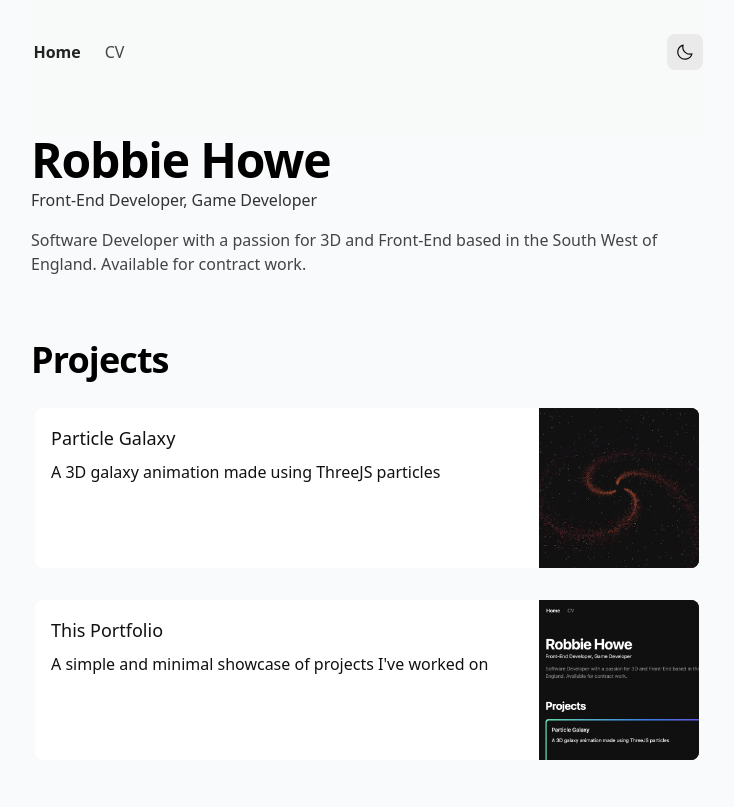
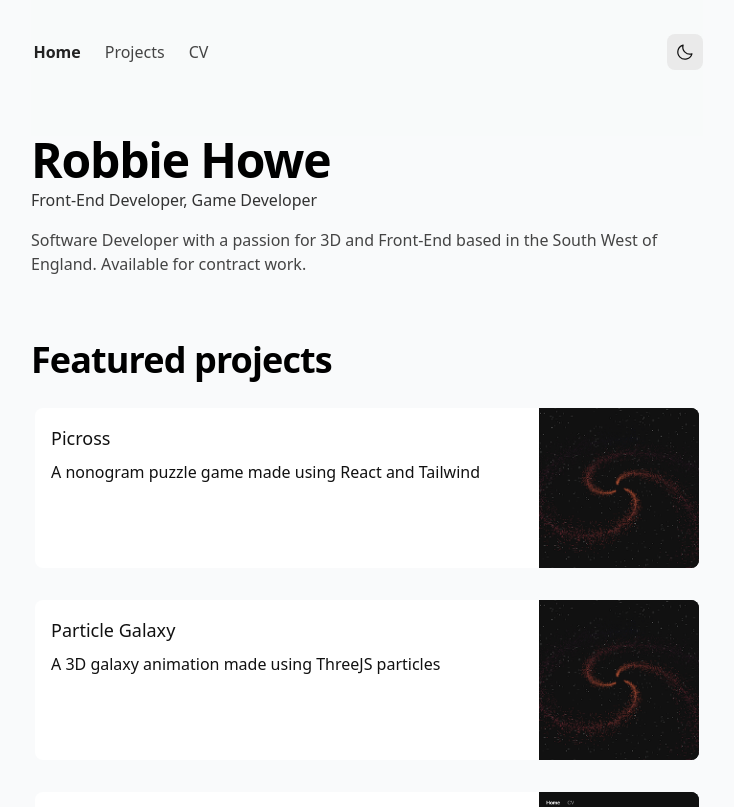
Before and after one commit to rmhowe/portfolio, a Next.js app: page / in a window 1280 px wide. Shown: the top 807 px of the page, without its empty margins (273-1007 px from the left). Built offline with nearby package versions, Linux system fonts and the light colour scheme.

Commit message:
Adds proper project list

```diff
--- a/components/Header.tsx
+++ b/components/Header.tsx
@@ -34,6 +34,7 @@ export const Header = () => {
       <nav className="flex items-center justify-between w-full relative max-w-2xl border-gray-200 dark:border-gray-700 mx-auto pt-8 pb-8 sm:pb-16  text-gray-900 bg-gray-50  dark:bg-gray-900 bg-opacity-60 dark:text-gray-100">
         <div className="ml-[-0.60rem]">
           <NavItem href="/" text="Home" />
+          <NavItem href="/projects" text="Projects" />
           <NavItem href="/cv" text="CV" />
         </div>
         <button
--- a/components/ProjectCard.tsx
+++ b/components/ProjectCard.tsx
@@ -5,17 +5,17 @@ export const ProjectCard = ({
   title,
   description,
   image,
-  name,
+  linkTo,
   gradient,
 }: {
   title: string;
   description: string;
   image: string;
-  name: string;
+  linkTo: string;
   gradient: string;
 }) => {
   return (
-    <Link href={`/projects/${name}`}>
+    <Link href={`/projects/${linkTo}`}>
       <a
         className={cn(
           'transform hover:scale-[1.01] transition-all w-full rounded-lg bg-gradient-to-r',
--- a/pages/index.tsx
+++ b/pages/index.tsx
@@ -2,6 +2,9 @@ import { NextPage } from 'next';
 
 import { Shell } from '../components/Shell';
 import { ProjectCard } from '../components/ProjectCard';
+import { projectList } from './projects';
+import Link from 'next/link';
+import { ArrowRight } from 'phosphor-react';
 
 const Home: NextPage = () => {
   return (
@@ -23,30 +26,27 @@ const Home: NextPage = () => {
         </div>
 
         <h3 className="font-bold text-2xl md:text-4xl tracking-tight mb-6 text-black dark:text-white">
-          Projects
+          Featured projects
         </h3>
         <div className="flex gap-6 flex-col w-full">
-          <ProjectCard
-            title="Particle Galaxy"
-            description="A 3D galaxy animation made using ThreeJS particles"
-            image="/static/images/particle-galaxy-thumbnail.png"
-            name="particle-galaxy"
-            gradient="from-[#6EE7B7] via-[#3B82F6] to-[#9333EA]"
-          />
-          <ProjectCard
-            title="This Portfolio"
-            description="A simple and minimal showcase of projects I've worked on"
-            image="/static/images/portfolio-thumbnail.png"
-            name=""
-            gradient="from-[#FDE68A] via-[#FCA5A5] to-[#FA709A]"
-          />
+          {projectList
+            .filter((project) => project.featured)
+            .map(({ title, description, image, linkTo, gradient }) => (
+              <ProjectCard
+                title={title}
+                description={description}
+                image={image}
+                linkTo={linkTo}
+                gradient={gradient}
+              />
+            ))}
         </div>
-        {/* <Link href="/projects">
+        <Link href="/projects">
           <a className="flex items-center gap-1 mt-8 text-gray-600 dark:text-gray-400 hover:text-gray-800 dark:hover:text-gray-200 transition-all">
             See all projects
             <ArrowRight size={20} />
           </a>
-        </Link> */}
+        </Link>
       </div>
     </Shell>
   );
--- /dev/null
+++ b/pages/projects/index.tsx
@@ -0,0 +1,58 @@
+import { NextPage } from 'next';
+
+import { Shell } from '../../components/Shell';
+import { ProjectCard } from '../../components/ProjectCard';
+
+export const projectList = [
+  {
+    title: 'Picross',
+    description: 'A nonogram puzzle game made using React and Tailwind',
+    image: '/static/images/particle-galaxy-thumbnail.png',
+    linkTo: 'picross',
+    gradient: 'from-[#6EE7B7] via-[#3B82F6] to-[#9333EA]',
+    featured: true,
+  },
+  {
+    title: 'Particle Galaxy',
+    description: 'A 3D galaxy animation made using ThreeJS particles',
+    image: '/static/images/particle-galaxy-thumbnail.png',
+    linkTo: 'particle-galaxy',
+    gradient: 'from-[#6EE7B7] via-[#3B82F6] to-[#9333EA]',
+    featured: true,
+  },
+  {
+    title: 'This Portfolio',
+    description: "A simple and minimal showcase of projects I've worked on",
+    image: '/static/images/portfolio-thumbnail.png',
+    linkTo: '',
+    gradient: 'from-[#FDE68A] via-[#FCA5A5] to-[#FA709A]',
+    featured: true,
+  },
+];
+
+const Home: NextPage = () => {
+  return (
+    <Shell>
+      <div className="flex flex-col max-w-2xl border-gray-200 dark:border-gray-700 mx-auto pb-16 w-full">
+        <h1 className="font-bold text-2xl md:text-4xl tracking-tight mb-6 text-black dark:text-white">
+          Projects
+        </h1>
+        <div className="flex gap-6 flex-col w-full">
+          {projectList.map(
+            ({ title, description, image, linkTo, gradient }) => (
+              <ProjectCard
+                title={title}
+                description={description}
+                image={image}
+                linkTo={linkTo}
+                gradient={gradient}
+              />
+            )
+          )}
+        </div>
+      </div>
+    </Shell>
+  );
+};
+
+export default Home;
```
